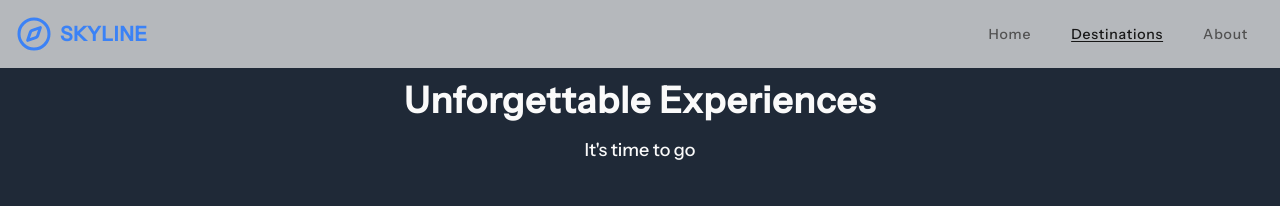
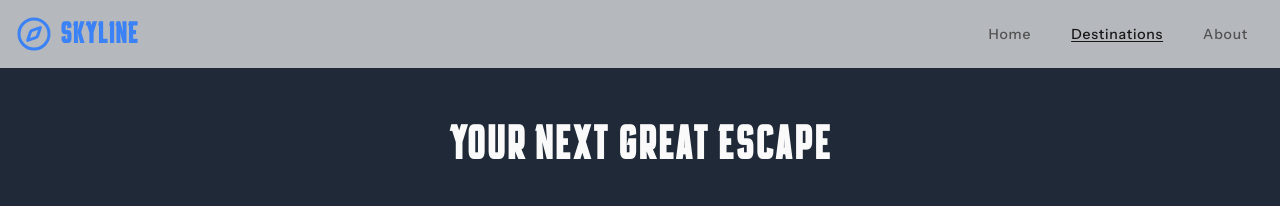
Before and after one commit to Charlesss-0/skyline-adventures, a Next.js app: page /destinations in a window 1280 px wide. Shown: the top 206 px of the page. Built offline with nearby package versions, Linux system fonts and the light colour scheme.

Commit message:
Add Nuchileda font and update styles across components for improved typography

```diff
--- a/src/app/destinations/page.tsx
+++ b/src/app/destinations/page.tsx
@@ -7,33 +7,24 @@ import { trips } from '@/data/trips'
 
 export default function Destinations(): React.ReactNode {
 	return (
-		<div className="bg-gray-800 pt-20 text-neutral-50">
+		<div className="pt-20 bg-gray-800 text-neutral-50">
 			<AnimatePresence mode="wait">
 				<motion.div
 					initial={{ opacity: 0 }}
 					animate={{ opacity: 1 }}
 					exit={{ opacity: 0 }}
 					transition={{ duration: 1 }}
-					className="h-full px-2 md:px-10 pb-10"
+					className="h-full px-2 pb-10 md:px-10"
 				>
-					<div className="w-full text-center space-y-4 mb-20">
+					<div className="w-full my-10 text-center">
 						<motion.h1
 							initial={{ y: 20, opacity: 0 }}
 							animate={{ y: 0, opacity: 1 }}
 							transition={{ delay: 0.2 }}
-							className="text-2xl font-bold md:text-4xl tracking-wide"
+							className="text-2xl font-bold tracking-wide md:text-5xl font-nuchileda"
 						>
-							Unforgettable Experiences
+							Your Next Great Escape
 						</motion.h1>
-
-						<motion.p
-							initial={{ y: 20, opacity: 0 }}
-							animate={{ y: 0, opacity: 1 }}
-							transition={{ delay: 0.4 }}
-							className="text-sm md:text-lg"
-						>
-							It&apos;s time to go
-						</motion.p>
 					</div>
 
 					<div className="grid grid-cols-1 md:grid-cols-3 lg:grid-cols-4 gap-5 auto-rows-[300px]">
--- a/src/app/fonts/index.ts
+++ b/src/app/fonts/index.ts
@@ -1,4 +1,5 @@
 import { Instrument_Sans } from 'next/font/google'
+import localFont from 'next/font/local'
 
 export const instrumentSans = Instrument_Sans({
 	variable: '--font-instrument-sans',
@@ -8,3 +9,11 @@ export const instrumentSans = Instrument_Sans({
 	display: 'swap',
 	fallback: ['sans-serif'],
 })
+
+export const nuchileda = localFont({
+	src: './Nuchileda.otf',
+	variable: '--font-nuchileda',
+	weight: '500',
+	style: 'normal',
+	display: 'swap',
+})
--- a/src/app/layout.tsx
+++ b/src/app/layout.tsx
@@ -1,9 +1,10 @@
 import './globals.css'
+
+import { instrumentSans, nuchileda } from './fonts'
 
 import Footer from '@/components/footer'
 import MainHeader from '@/components/main-header'
 import type { Metadata } from 'next'
-import { instrumentSans } from './fonts'
 
 export const metadata: Metadata = {
 	title: 'Skyline Adventures',
@@ -15,7 +16,7 @@ export default function RootLayout({
 	children,
 }: Readonly<{ children: React.ReactNode }>): React.ReactNode {
 	return (
-		<html lang="en" className={`${instrumentSans.variable} antialiased`}>
+		<html lang="en" className={`${instrumentSans.variable} ${nuchileda.variable} antialiased`}>
 			<body className="font-instrument-sans bg-gray-50 text-neutral-900">
 				<MainHeader />
 				{children}
--- a/src/components/featured-destinations.tsx
+++ b/src/components/featured-destinations.tsx
@@ -12,7 +12,7 @@ export default function FeaturedDestinations(): React.ReactNode {
 	return (
 		<div id="destinations" className="px-6 py-12 md:py-20 md:px-14">
 			<div className="mb-12 space-y-2 text-center">
-				<h2 className="text-2xl font-bold md:text-4xl">Popular Destinations</h2>
+				<h2 className="text-2xl font-bold md:text-5xl font-nuchileda">Popular Destinations</h2>
 
 				<p className="text-sm text-neutral-600 md:text-base">
 					Explore our most sought-after destinations
@@ -23,13 +23,13 @@ export default function FeaturedDestinations(): React.ReactNode {
 				{trips.map(trip => trip.featured && <TripCard key={trip.id} {...trip} />)}
 			</div>
 
-			<div className="mt-20 mb-9 md:mb-0 flex justify-center">
+			<div className="flex justify-center mt-20 mb-9 md:mb-0">
 				<Button
 					className="gap-2 px-6 py-2 group"
 					size="lg"
 					onClick={() => router.push('/destinations')}
 				>
-					<span className="font-medium text-lg">Explore</span>
+					<span className="text-lg font-medium">Explore</span>
 
 					<ArrowRight className="w-5 h-5 transition-all duration-300 ease-in-out md:w-6 md:h-6 group-hover:translate-x-1" />
 				</Button>
--- a/src/components/main-header.tsx
+++ b/src/components/main-header.tsx
@@ -5,6 +5,7 @@ import { usePathname, useRouter } from 'next/navigation'
 
 import { Button } from './ui/button'
 import { CompassIcon } from 'lucide-react'
+import Link from 'next/link'
 import { cn } from '@/utils/tw-merge'
 
 const links = [
@@ -70,9 +71,10 @@ export default function MainHeader(): React.ReactNode {
 			onMouseEnter={() => setHovered(true)}
 			onMouseLeave={() => setHovered(false)}
 		>
-			<div
+			<Link
+				href="/"
 				className={cn(
-					'flex items-center gap-2 group-hover:text-blue-500',
+					'flex items-center gap-2 group-hover:text-blue-500 cursor-pointer',
 					scrolled && 'text-blue-500'
 				)}
 			>
@@ -83,10 +85,10 @@ export default function MainHeader(): React.ReactNode {
 					)}
 				/>
 
-				<span className="text-xl font-bold tracking-wide">SKYLINE</span>
-			</div>
+				<span className="text-3xl font-bold tracking-wide font-nuchileda">SKYLINE</span>
+			</Link>
 
-			<div className="items-center gap-2  hidden sm:flex tracking-wider">
+			<div className="items-center hidden gap-2 tracking-wider sm:flex">
 				{links.map((link, index) => (
 					<Button
 						key={index}
--- a/src/components/main-hero.tsx
+++ b/src/components/main-hero.tsx
@@ -84,7 +84,7 @@ export default function MainHero(): React.ReactNode {
 							initial={{ y: 20, opacity: 0 }}
 							animate={{ y: 0, opacity: 1 }}
 							transition={{ delay: 0.2 }}
-							className="text-3xl font-bold md:text-4xl lg:text-6xl"
+							className="mb-5 text-3xl font-bold md:text-4xl lg:text-6xl font-nuchileda"
 						>
 							{slides[current].title}
 						</motion.h1>
@@ -117,7 +117,7 @@ export default function MainHero(): React.ReactNode {
 				</motion.div>
 			</AnimatePresence>
 
-			<div className="absolute bottom-4 left-1/2 -translate-x-1/2 flex gap-2">
+			<div className="absolute flex gap-2 -translate-x-1/2 bottom-4 left-1/2">
 				{slides.map((_, index) => (
 					<Button
 						key={index}
--- a/tailwind.config.ts
+++ b/tailwind.config.ts
@@ -11,6 +11,7 @@ export default {
 		extend: {
 			fontFamily: {
 				'instrument-sans': ['var(--font-instrument-sans)', 'sans-serif'],
+				nuchileda: ['var(--font-nuchileda)', 'sans-serif'],
 			},
 		},
 	},
```
Also changed, not shown: src/components/trip-details.tsx (+21 -0 lines), src/app/fonts/Nuchileda.otf (added).
